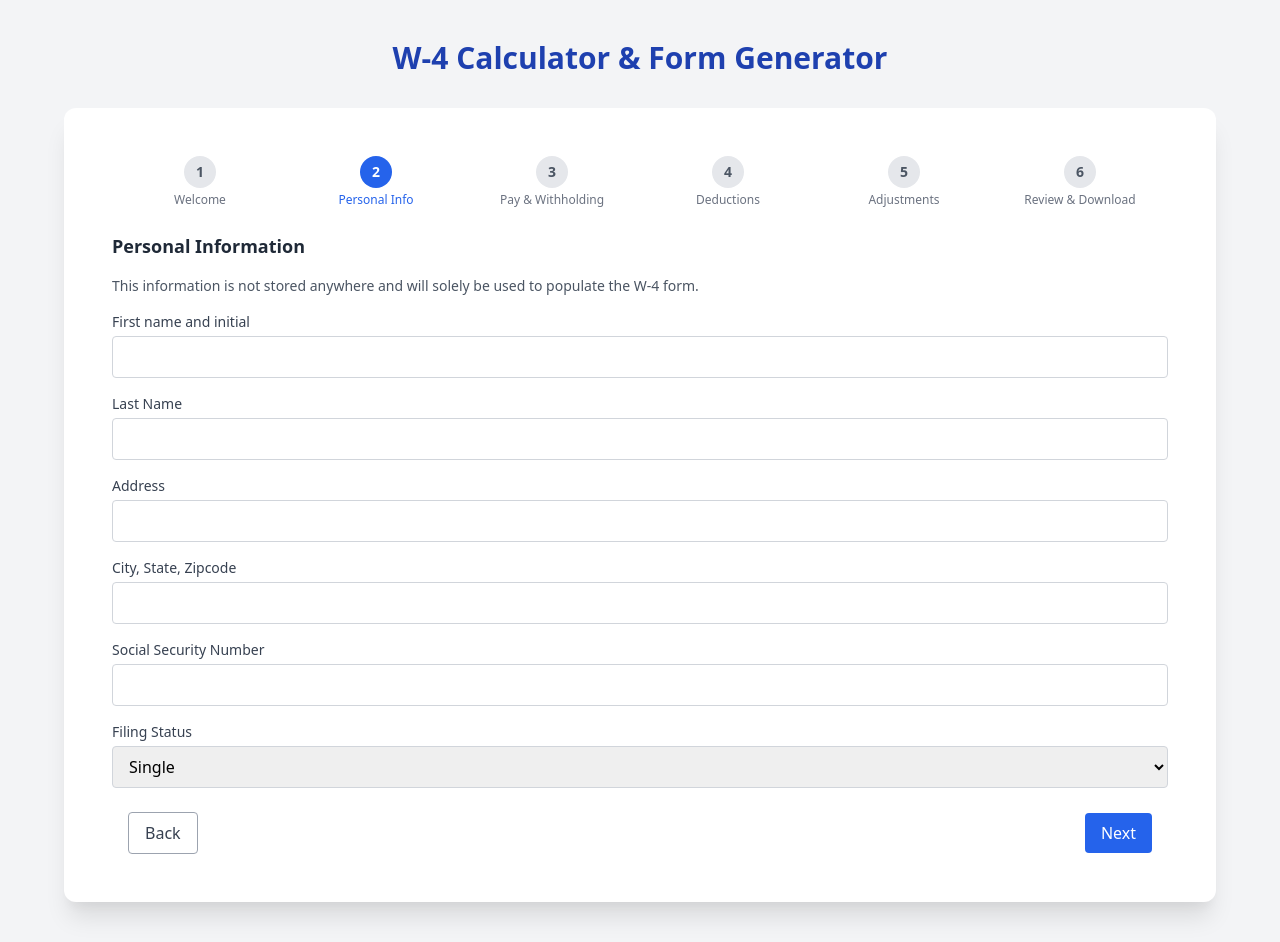
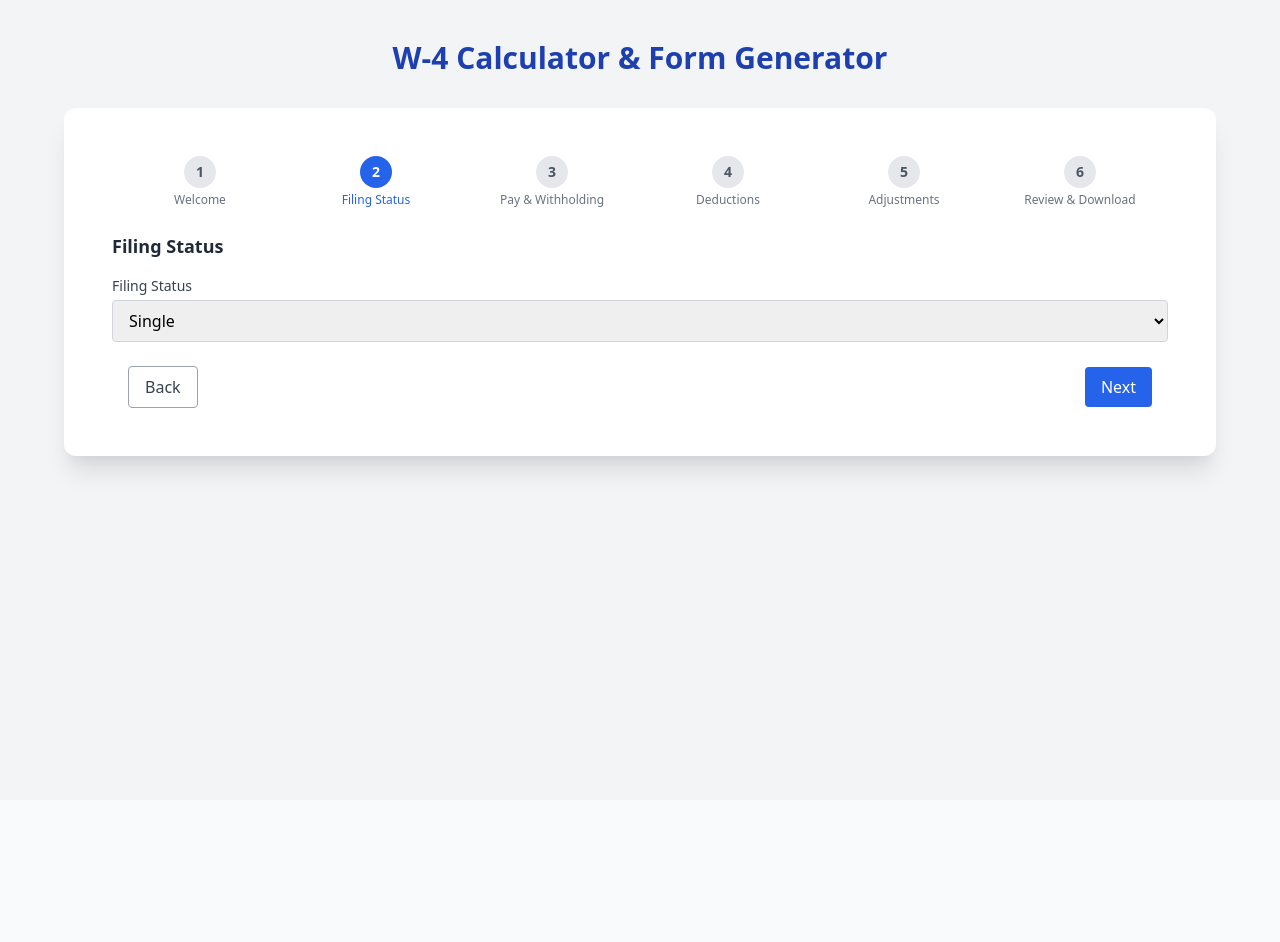
Before and after one commit to rsathyam/w4-calculator, a React (Create React App) app in the folder client/: page / in a window 1280 px wide. Both pictures are taken after a click on the button "Next". After the commit the page ends 800 px from the top, so only its background shows below. Built offline with nearby package versions, Linux system fonts and the light colour scheme.

Commit message:
Simplify personal info step

```diff
--- a/client/src/components/StepPersonalInfo.jsx
+++ b/client/src/components/StepPersonalInfo.jsx
@@ -1,81 +1,9 @@
 import React from 'react';
 
 export default function StepPersonalInfo({ form, setForm }) {
-  const handleChange = (field) => (e) => {
-    setForm({ ...form, [field]: e.target.value });
-  };
-
   return (
     <div className="space-y-4">
-      <h2 className="text-lg font-semibold text-gray-800">Personal Information</h2>
-      <p className="text-sm text-gray-600">
-        This information is not stored anywhere and will solely be used to populate the W-4 form.
-      </p>
-
-      <div>
-        <label htmlFor="firstName" className="block text-sm font-medium text-gray-700">
-          First name and initial
-        </label>
-        <input
-          id="firstName"
-          type="text"
-          value={form.firstName || ''}
-          onChange={handleChange('firstName')}
-          className="mt-1 block w-full rounded border border-gray-300 px-3 py-2"
-        />
-      </div>
-
-      <div>
-        <label htmlFor="lastName" className="block text-sm font-medium text-gray-700">
-          Last Name
-        </label>
-        <input
-          id="lastName"
-          type="text"
-          value={form.lastName || ''}
-          onChange={handleChange('lastName')}
-          className="mt-1 block w-full rounded border border-gray-300 px-3 py-2"
-        />
-      </div>
-
-      <div>
-        <label htmlFor="address" className="block text-sm font-medium text-gray-700">
-          Address
-        </label>
-        <input
-          id="address"
-          type="text"
-          value={form.address || ''}
-          onChange={handleChange('address')}
-          className="mt-1 block w-full rounded border border-gray-300 px-3 py-2"
-        />
-      </div>
-
-      <div>
-        <label htmlFor="cityStateZip" className="block text-sm font-medium text-gray-700">
-          City, State, Zipcode
-        </label>
-        <input
-          id="cityStateZip"
-          type="text"
-          value={form.cityStateZip || ''}
-          onChange={handleChange('cityStateZip')}
-          className="mt-1 block w-full rounded border border-gray-300 px-3 py-2"
-        />
-      </div>
-
-      <div>
-        <label htmlFor="ssn" className="block text-sm font-medium text-gray-700">
-          Social Security Number
-        </label>
-        <input
-          id="ssn"
-          type="text"
-          value={form.ssn || ''}
-          onChange={handleChange('ssn')}
-          className="mt-1 block w-full rounded border border-gray-300 px-3 py-2"
-        />
-      </div>
+      <h2 className="text-lg font-semibold text-gray-800">Filing Status</h2>
 
       <div>
         <label
--- a/client/src/components/StepReview.jsx
+++ b/client/src/components/StepReview.jsx
@@ -4,11 +4,6 @@
 
 export default function StepReview({ form, onDownload }) {
   const defaults = {
-    firstName: '',
-    lastName: '',
-    address: '',
-    cityStateZip: '',
-    ssn: '',
     filingStatus: 'single',
     payFrequency: 'biweekly',
     grossPay: '',
--- a/client/src/components/StepperForm.jsx
+++ b/client/src/components/StepperForm.jsx
@@ -16,11 +16,6 @@
 export default function StepperForm() {
   const [currentStep, setCurrentStep] = useState(0);
   const defaultForm = {
-    firstName: '',
-    lastName: '',
-    address: '',
-    cityStateZip: '',
-    ssn: '',
     filingStatus: 'single',
     payFrequency: 'biweekly',
     grossPay: '',
@@ -62,7 +57,7 @@
 
 const steps = [
   { title: 'Welcome', Component: StepIntro },
-  { title: 'Personal Info', Component: StepPersonalInfo },
+  { title: 'Filing Status', Component: StepPersonalInfo },
   { title: 'Pay & Withholding', Component: StepIncomeDetails },
   ...(form.multipleJobs
     ? [{ title: 'Multiple Jobs Worksheet', Component: StepMultipleJobs }]
```
Also changed, not shown: 2 other files (tests, documents, lock files or other folders).
